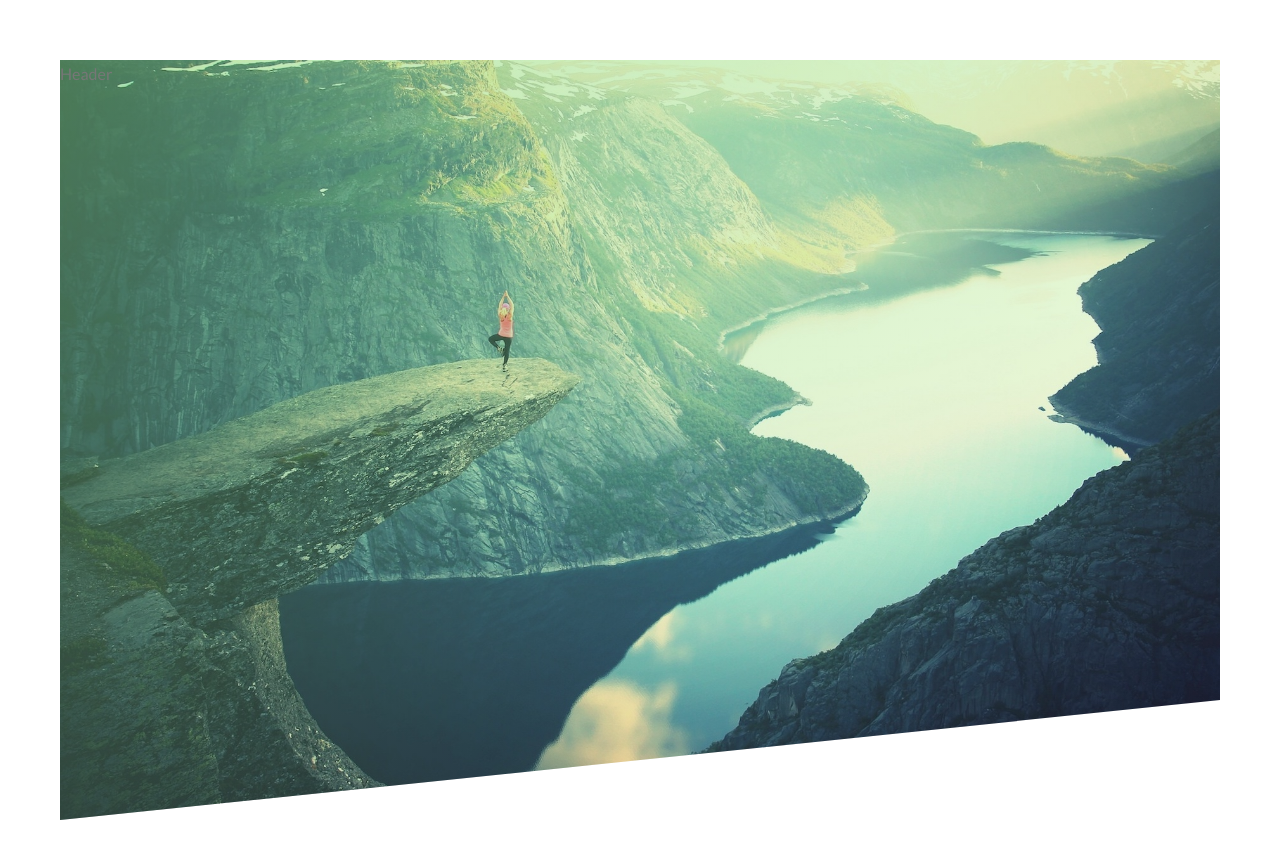
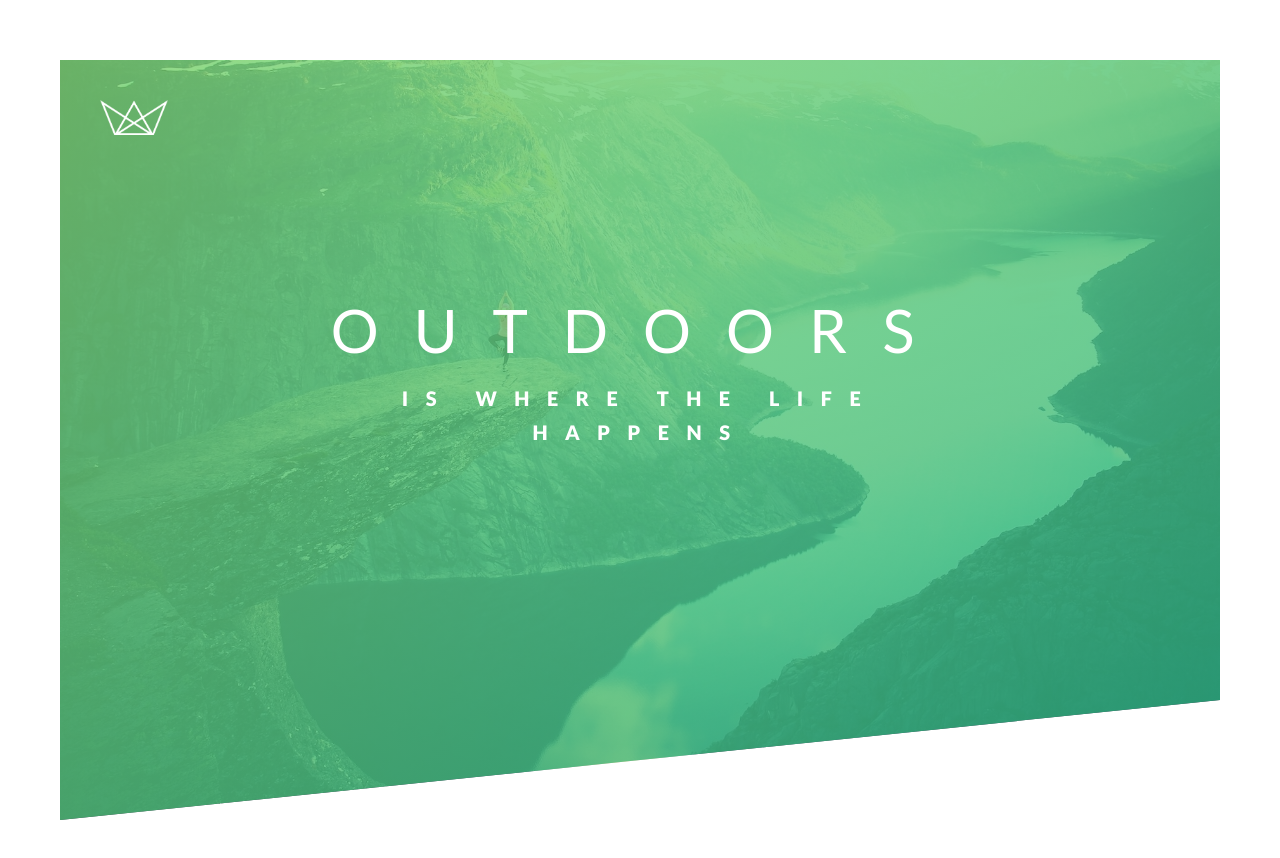
Before and after one commit to Ulisseus/contours, a Next.js app: page / in a window 1280 px wide. Shown: the top 858 px of the page. Built offline with nearby package versions, Linux system fonts and the light colour scheme.

Commit message:
add title to header

```diff
--- a/components/Header.tsx
+++ b/components/Header.tsx
@@ -2,7 +2,19 @@
 import styles from "./styles.module.scss";
 
 const Header: React.FC = () => {
-  return <header className={styles.header}>Header</header>;
+  return (
+    <header className={styles.header}>
+      <div className={styles.logoBox}>
+        <img src="/logo-white.png" alt="logo" className={styles.logo} />
+      </div>
+      <div className={styles.titleBox}>
+        <h1 className={styles.title}>
+          <span className={styles.titleMain}>Outdoors</span>
+          <span className={styles.titleSub}>is where the life happens</span>
+        </h1>
+      </div>
+    </header>
+  );
 };
 
 export default Header;
--- a/components/styles.module.scss
+++ b/components/styles.module.scss
@@ -1,12 +1,48 @@
 .header {
+  position: relative;
   min-height: 95vh;
   background-image: linear-gradient(
       to right bottom,
-      rgba(var(--primary-light-rgb), 0.5),
-      rgba(var(--primary-dark-rgb), -0.3)
+      rgba(var(--primary-light-rgb), 0.8),
+      rgba(var(--primary-dark-rgb), 0.8)
     ),
     url("../public/hero.jpg");
   background-size: cover;
   background-position: top;
   clip-path: polygon(0 0, 100% 0, 100% 80vh, 0% 100%);
 }
+
+.logoBox {
+  position: absolute;
+  top: 40px;
+  left: 40px;
+}
+
+.logo {
+  height: 35px;
+}
+
+.titleBox {
+  position: absolute;
+  top: 40%;
+  left: 50%;
+  transform: translate(-50%, -50%);
+}
+
+.title {
+  color: white;
+  text-transform: uppercase;
+  text-align: center;
+}
+.titleMain {
+  display: block;
+  font-size: 60px;
+  font-weight: 400;
+  letter-spacing: 35px;
+}
+.titleSub {
+  display: block;
+  font-size: 20px;
+  font-weight: 900;
+  letter-spacing: 17.5px;
+}
```
